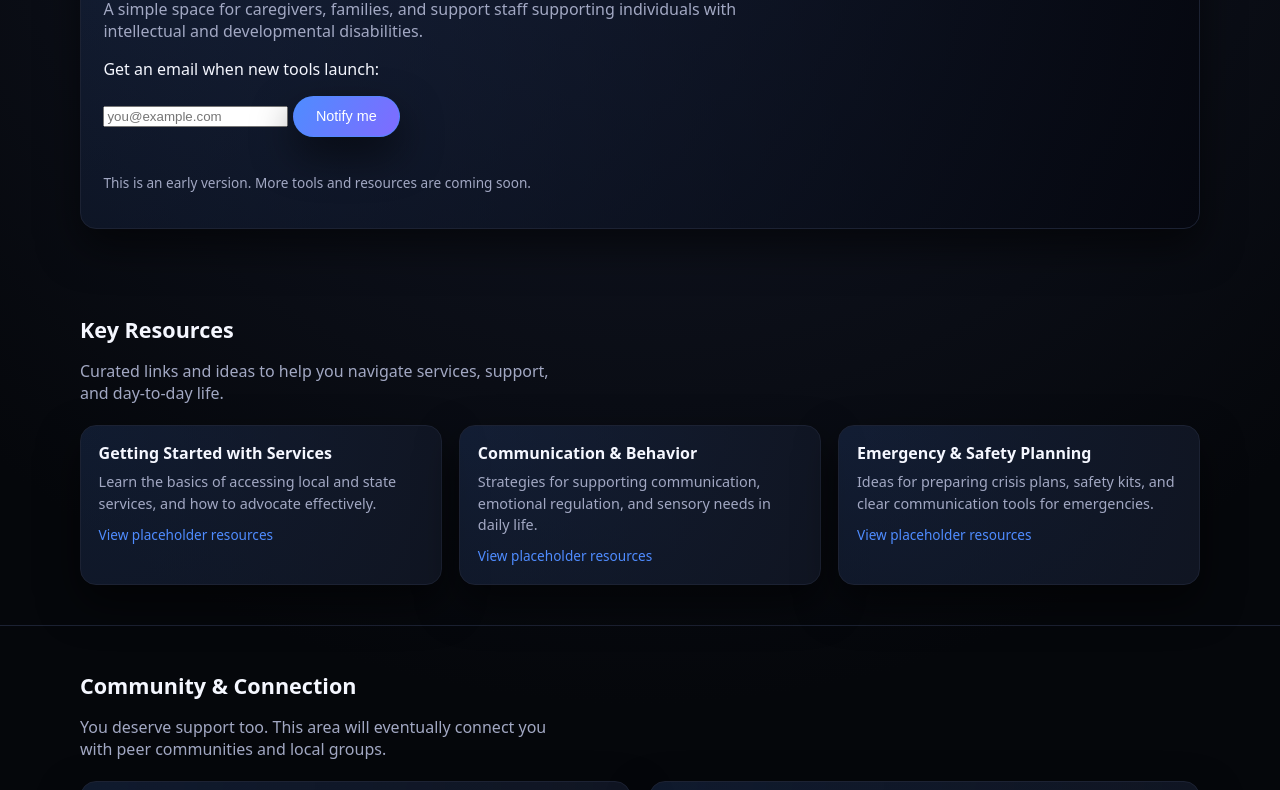
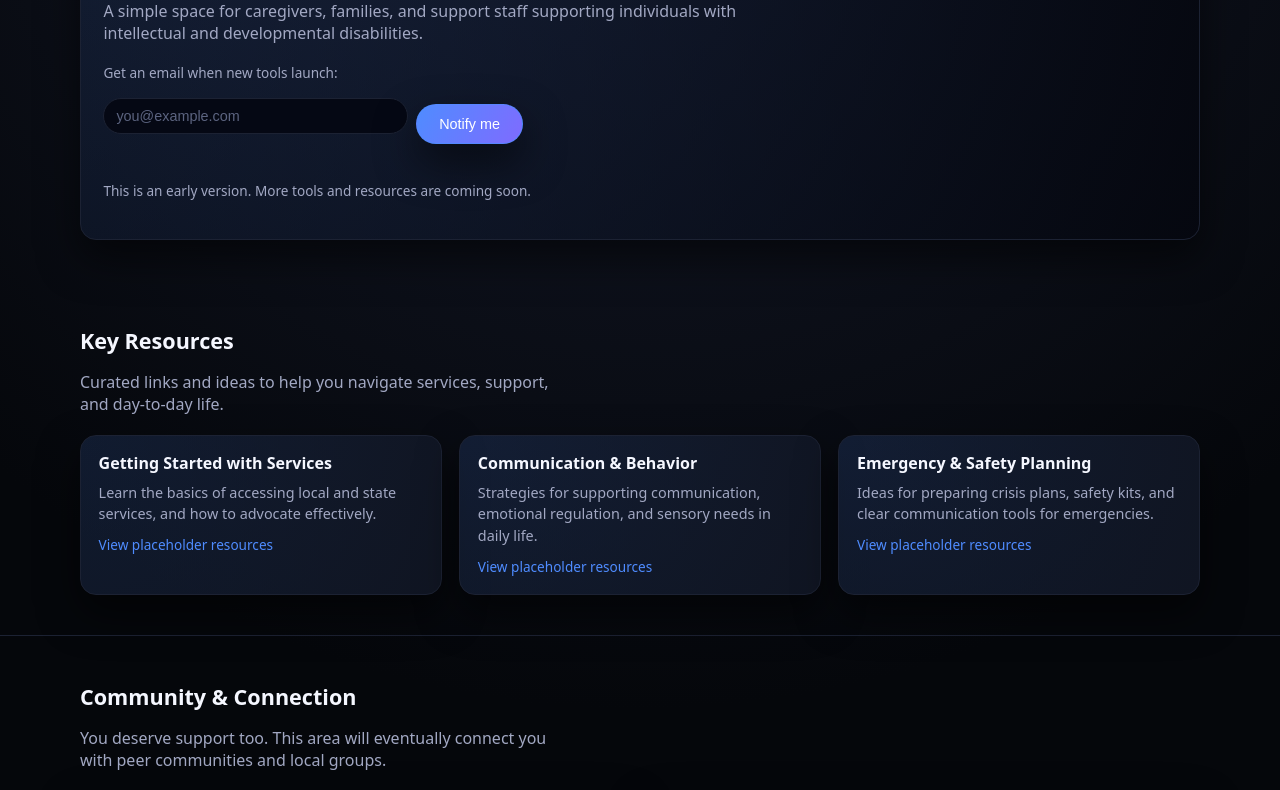
Before and after one commit to skygkruger/care-support-app, a plain HTML site: page index.html in a window 1280 px wide. Shown: the part 260-1050 px from the top of the page. Drawn offline with Linux system fonts and the light colour scheme.

Commit message:
Corrected .css errors

```diff
--- a/styles.css
+++ b/styles.css
@@ -30,6 +30,11 @@ body {
   -webkit-font-smoothing: antialiased;
 }
 
+a {
+  color: var(--accent);
+  text-decoration: none;
+}
+
 /* Layout helpers */
 
 .container {
@@ -44,7 +49,12 @@ body {
   top: 0;
   z-index: 50;
   backdrop-filter: blur(18px);
-  background: linear-gradient(to bottom, rgba(5, 7, 11, 0.96), rgba(5, 7, 11, 0.75), transparent);
+  background: linear-gradient(
+    to bottom,
+    rgba(5, 7, 11, 0.96),
+    rgba(5, 7, 11, 0.75),
+    transparent
+  );
   border-bottom: 1px solid rgba(57, 68, 104, 0.5);
 }
 
@@ -102,19 +112,24 @@ body {
   padding: 3.5rem 0 2.5rem;
 }
 
-.hero-panel {
-  background: radial-gradient(circle at top left, rgba(79, 140, 255, 0.12), rgba(5, 7, 15, 0.9));
-  border-radius: var(--radius-lg);
-  border: 1px solid var(--border-subtle);
-  padding: 1.5rem 1.4rem 1.4rem;
-  box-shadow: var(--shadow-soft);
-}
-
-
 .hero-content {
   display: flex;
   flex-direction: column;
   gap: 1.5rem;
+}
+
+/* Hero panel wrapper we added */
+
+.hero-panel {
+  background: radial-gradient(
+      circle at top left,
+      rgba(79, 140, 255, 0.12),
+      rgba(5, 7, 15, 0.9)
+    );
+  border-radius: var(--radius-lg);
+  border: 1px solid var(--border-subtle);
+  padding: 1.6rem 1.4rem;
+  box-shadow: var(--shadow-soft);
 }
 
 .hero h2 {
@@ -146,7 +161,10 @@ body {
   font-weight: 500;
   cursor: pointer;
   box-shadow: var(--shadow-soft);
-  transition: transform 0.08s ease-out, box-shadow 0.08s ease-out, filter 0.08s ease-out;
+  transition:
+    transform 0.08s ease-out,
+    box-shadow 0.08s ease-out,
+    filter 0.08s ease-out;
 }
 
 .primary-btn:hover {
@@ -214,12 +232,6 @@ body {
   display: inline-block;
   margin-top: 0.65rem;
   font-size: 0.85rem;
-  color: var(--accent);
-  text-decoration: none;
-}
-
-.card-link:hover {
-  text-decoration: underline;
 }
 
 /* Lists */
@@ -243,6 +255,55 @@ body {
   position: absolute;
   left: 0.2rem;
   color: var(--accent);
+}
+
+/* Notify form */
+
+.notify-form {
+  margin-top: 1.2rem;
+  max-width: 420px;
+}
+
+.notify-label {
+  display: block;
+  font-size: 0.85rem;
+  color: var(--text-muted);
+  margin-bottom: 0.35rem;
+}
+
+.notify-input-row {
+  display: flex;
+  gap: 0.5rem;
+  align-items: center;
+}
+
+.notify-input-row input[type="email"] {
+  flex: 1;
+  padding: 0.55rem 0.75rem;
+  border-radius: var(--radius-pill);
+  border: 1px solid var(--border-subtle);
+  background: #050814;
+  color: var(--text-main);
+  font-size: 0.9rem;
+}
+
+.notify-input-row input::placeholder {
+  color: #5c6480;
+}
+
+.notify-message {
+  font-size: 0.8rem;
+  margin-top: 0.4rem;
+  min-height: 1.1rem;
+  opacity: 0.95;
+}
+
+.notify-message.success {
+  color: #7fe89b;
+}
+
+.notify-message.error {
+  color: #ff9b9b;
 }
 
 /* Footer */
@@ -276,6 +337,7 @@ body {
     padding-top: 2.4rem;
   }
 
+  /* stack notify input + button on small screens */
   .notify-input-row {
     flex-direction: column;
     align-items: stretch;
@@ -286,21 +348,3 @@ body {
     width: 100%;
   }
 }
-
-
-.notify-message {
-  font-size: 0.8rem;
-  margin-top: 0.4rem;
-  min-height: 1.1rem;
-  opacity: 0.95;
-}
-
-.notify-message.success {
-  color: #7fe89b;
-}
-
-.notify-message.error {
-  color: #ff9b9b;
-}
-.notify-form { ... }
-.notify-label { ... }
```
